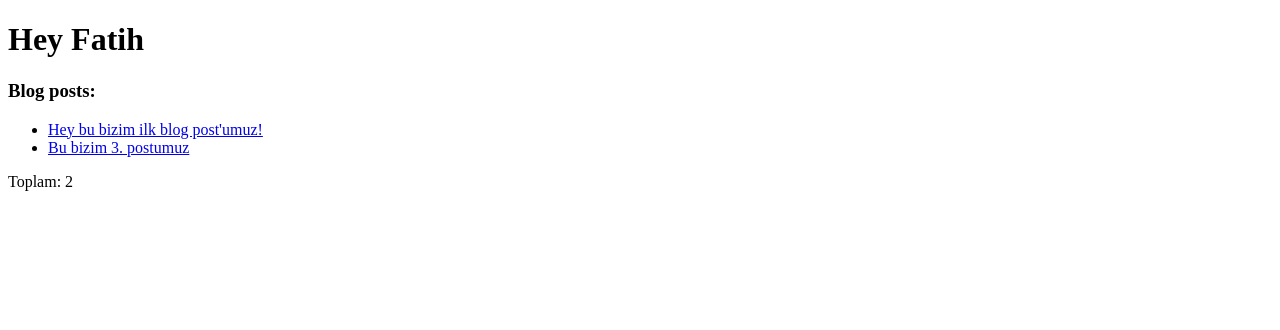
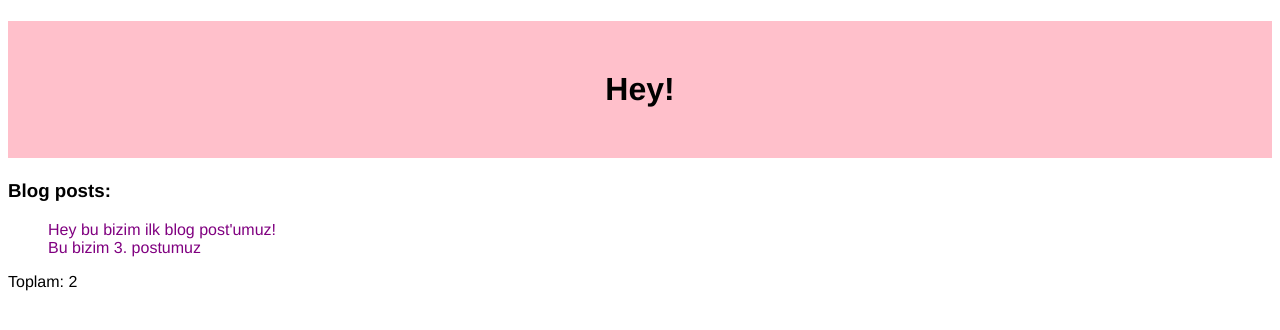
Before and after one commit to lyk2016-python/pirasa, a Django app: page / in a window 1280 px wide. Shown: the top 330 px of the page. Run offline with Django 3.2, Linux system fonts and the light colour scheme; data comes from the database, SQL or seed files in the repository; both versions use the stored data as it was after the commit.

Commit message:
Add static files

```diff
--- /dev/null
+++ b/blog/static/style.css
@@ -0,0 +1,17 @@
+body{
+	font-family: 'helvetica', sans-serif;
+}
+a{
+	text-decoration: none;
+}
+.main-title{
+	text-align: center;
+	background: pink;
+	padding:50px;
+}
+.post-item{
+	list-style: none;
+}
+.post-item a{
+	color:purple;
+}
--- a/blog/templates/home.html
+++ b/blog/templates/home.html
@@ -1,14 +1,16 @@
+{% load static %}
 <!DOCTYPE html>
 <html>
 <head>
 	<title>Hey</title>
+	<link rel="stylesheet" type="text/css" href="{% static 'style.css' %}">
 </head>
 <body>
-<h1>Hey {{ name }}</h1>
-<h3>Blog posts:</h3>
-<ul>
+<h1 class="main-title">Hey!</h1>
+<h3 class="sub-title">Blog posts:</h3>
+<ul class="post-container">
 	{% for post in posts %}
-	<li><a href="{% url "post_detail" post.id %}">{{ post }}</a></li>
+	<li class="post-item"><a href="{% url "post_detail" post.id %}">{{ post }}</a></li>
 	{% endfor %}
 </ul>
 Toplam: {{ post_count }}
--- a/blog/views.py
+++ b/blog/views.py
@@ -1,6 +1,7 @@
 from django.shortcuts import render, get_object_or_404
 from django.http import HttpResponse
 from datetime import datetime
+from django.shortcuts import redirect
 
 from blog.models import Post, Comment
 from blog.forms import CommentForm
@@ -11,7 +12,6 @@ def home(request):
 	)
 	post_count = posts.count()
 	return render(request, 'home.html', {
-		'name': 'Fatih',
 		'posts': posts,
 		'post_count': post_count
 	})
@@ -27,6 +27,7 @@ def post_detail(request, id):
 		if form.is_valid():
 			form.instance.post_id = id
 			form.save()
+			return redirect('/posts/%s' %id)
 
 	return render(request, 'detail.html', {
 		'post': post,
```
Also changed, not shown: db.sqlite3.
